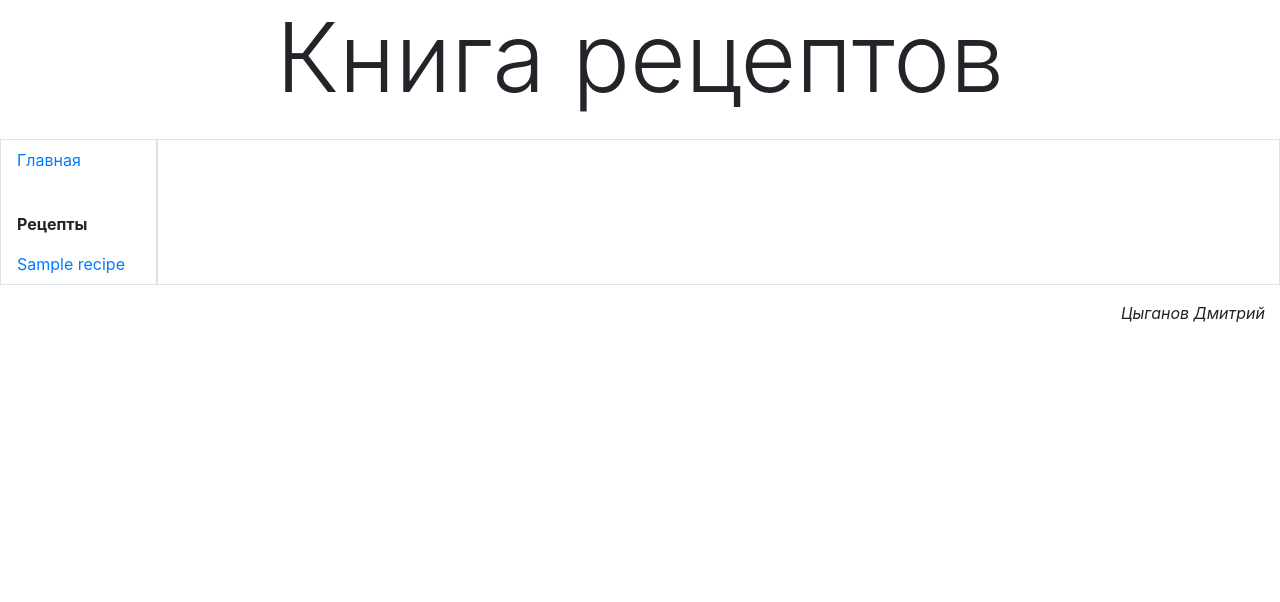
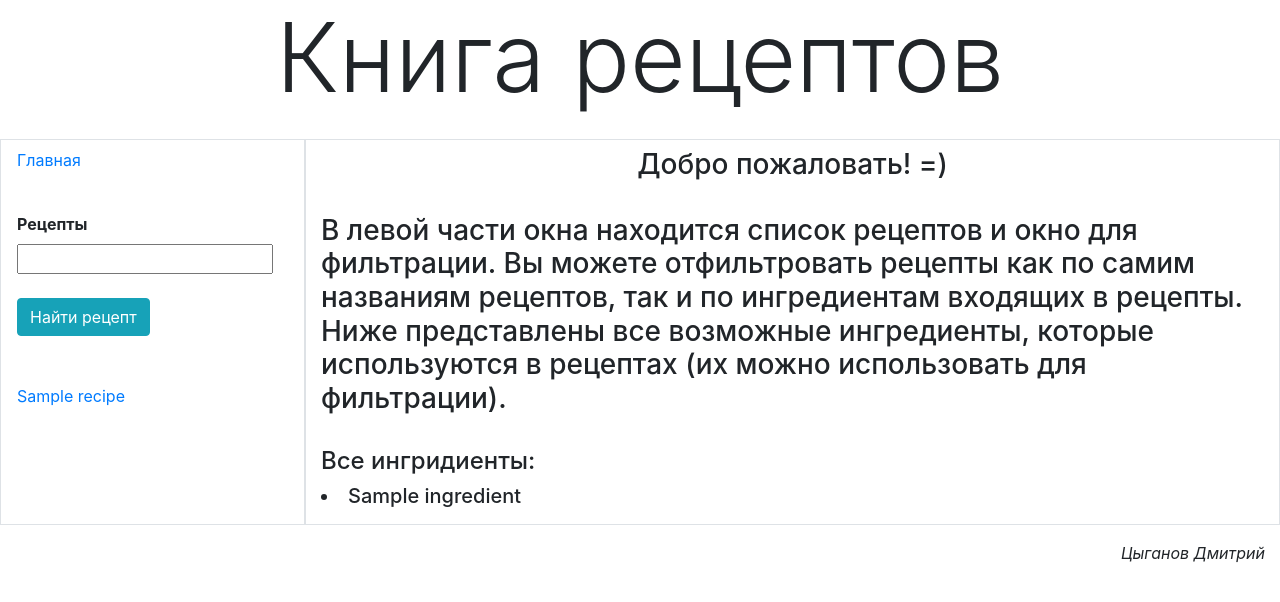
Before and after one commit to tsyganno/book_of_recipes, a Django app: page / in a window 1280 px wide. Shown: the top 602 px of the page. Run offline with Django 4.2, Linux system fonts and the light colour scheme; tables that the repository leaves empty hold one stand-in row (values such as "Sample post"); some libraries are stand-ins or nearby versions.

Commit message:
add filters

```diff
--- a/app_book/admin.py
+++ b/app_book/admin.py
@@ -1,5 +1,5 @@
 from django.contrib import admin
-from app_book.models import Recipe, Ingredients
+from app_book.models import Recipe, Ingredient
 
 
 class RecipeAdmin(admin.ModelAdmin):
@@ -9,4 +9,4 @@ class RecipeAdmin(admin.ModelAdmin):
 
 
 admin.site.register(Recipe, RecipeAdmin)
-admin.site.register(Ingredients)
+admin.site.register(Ingredient)
--- /dev/null
+++ b/app_book/filters.py
@@ -0,0 +1,18 @@
+from app_book.models import Ingredient, Recipe
+import django_filters
+
+
+class RecipeFilter(django_filters.FilterSet):
+    title = django_filters.CharFilter(lookup_expr='iexact', label='Рецепты')
+
+    class Meta:
+        model = Recipe
+        fields = ['title']
+
+
+class IngredientFilter(django_filters.FilterSet):
+    name = django_filters.CharFilter(lookup_expr='iexact', label='Рецепты')
+
+    class Meta:
+        model = Ingredient
+        fields = ['name']
--- a/app_book/models.py
+++ b/app_book/models.py
@@ -14,9 +14,9 @@ class Recipe(models.Model):
         ordering = ['title']
 
 
-class Ingredients(models.Model):
+class Ingredient(models.Model):
     name = models.CharField(max_length=50, verbose_name='Ингридиент')
-    recipe = models.ManyToManyField(Recipe, related_name="ingredients")
+    recipe = models.ManyToManyField(Recipe, related_name="ingr")
 
     def __str__(self):
         return self.name
--- a/app_book/templates/layout/base.html
+++ b/app_book/templates/layout/base.html
@@ -1,5 +1,6 @@
 {% load bootstrap4 %}
 {% load static %}
+{% load crispy_forms_tags %}
 <!DOCTYPE html>
 <html>
 <head>
@@ -18,14 +19,31 @@
     <nav class="col-md-auto nav flex-column border">
         <a class="nav-link root" href="{% url 'book:base' %}">Главная</a>
         <br>
-        <span class="nav-link root font-weight-bold">Рецепты</span>
-        {% for recipe in recipes %}
-            <a class="nav-link" href="{% url 'book:recipe' recipe.pk %}">{{ recipe }}</a>
+        <form method="get" class="nav-link root font-weight-bold">
+        {{ filter.form|crispy}}
+            <br>
+            <input type="submit" class="btn btn-info mb-2" value="Найти рецепт">
+        </form>
+        <br>
+        {% for obj in filter.qs %}
+            <a class="nav-link" href="{% url 'book:recipe' obj.pk %}">{{ obj.title }}</a>
         {% endfor %}
+        <br>
+
     </nav>
     <section class="col border py-2">
         {% bootstrap_messages %}
         {% block content %}
+        <h3 class="text-center">Добро пожаловать! =)</h3>
+        <br>
+        <h3>В левой части окна находится список рецептов и окно для фильтрации. Вы можете отфильтровать рецепты как
+            по самим названиям рецептов, так и по ингредиентам входящих в рецепты. Ниже представлены все возможные
+            ингредиенты, которые используются в рецептах (их можно использовать для фильтрации).</h3>
+        <br>
+        <h4>Все ингридиенты:</h4>
+        {% for ingredient in ingredients %}
+            <h5><li>{{ ingredient }}</li></h5>
+        {% endfor %}
         {% endblock %}
     </section>
 </div>
--- a/app_book/views.py
+++ b/app_book/views.py
@@ -1,23 +1,40 @@
-from django.shortcuts import render
 from django.views.generic.base import TemplateView
 
-from app_book.models import Recipe, Ingredients
+from app_book.models import Recipe, Ingredient
+from app_book.filters import RecipeFilter, IngredientFilter
+
+
+def generation_list_ingredient():
+    ingredient_list = []
+    for el in Ingredient.objects.all():
+        ingredient_list.append(el.name)
+    return ingredient_list
 
 
 class BaseView(TemplateView):
     template_name = 'layout/base.html'
 
-    def get_context_data(self, **kwargs):
-        context = super().get_context_data(**kwargs)
-        context['recipes'] = Recipe.objects.all()
-        return context
+    def get(self, request, *args, **kwargs):
+        ingredients = Ingredient.objects.all()
+        if 'title' in request.GET:
+            if request.GET['title'] in generation_list_ingredient():
+                f = IngredientFilter(request.GET, Recipe.objects.filter(ingr__name__icontains=request.GET['title']).distinct())
+                return self.render_to_response({'filter': f, 'ingredients': ingredients})
+        f = RecipeFilter(request.GET, Recipe.objects.all())
+        return self.render_to_response({'filter': f, 'ingredients': ingredients})
 
 
 class RecipeView(TemplateView):
     template_name = 'app_book/recipe.html'
 
-    def get_context_data(self, **kwargs):
-        context = super(RecipeView, self).get_context_data(**kwargs)
-        context['recipe'] = Recipe.objects.get(id=self.kwargs['pk'])
-        context['ingredients'] = Ingredients.objects.filter(recipe__id=self.kwargs['pk'])
-        return context
+    def get(self, request, *args, **kwargs):
+        if 'title' in request.GET:
+            if request.GET['title'] in generation_list_ingredient():
+                f = IngredientFilter(request.GET, Recipe.objects.filter(ingr__name__icontains=request.GET['title']).distinct())
+                recipe = Recipe.objects.get(id=self.kwargs['pk'])
+                ingredients = Ingredient.objects.filter(recipe__id=self.kwargs['pk'])
+                return self.render_to_response({'filter': f, 'recipe': recipe, 'ingredients': ingredients})
+        f = RecipeFilter(request.GET, queryset=Recipe.objects.all())
+        recipe = Recipe.objects.get(id=self.kwargs['pk'])
+        ingredients = Ingredient.objects.filter(recipe__id=self.kwargs['pk'])
+        return self.render_to_response({'filter': f, 'recipe': recipe, 'ingredients': ingredients})
--- a/conf/settings.py
+++ b/conf/settings.py
@@ -39,6 +39,7 @@ INSTALLED_APPS = [
     'django.contrib.staticfiles',
     'app_book',
     'bootstrap4',
+    'crispy_forms',
 ]
 
 MIDDLEWARE = [
```
Also changed, not shown: app_book/migrations/0002_alter_recipe_title.py (added), app_book/migrations/0003_ingredient_alter_recipe_title_delete_ingredients_and_more.py (added).
